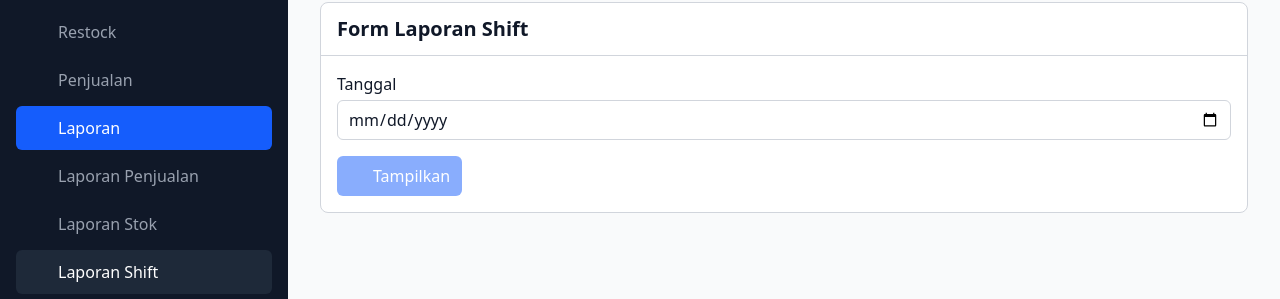
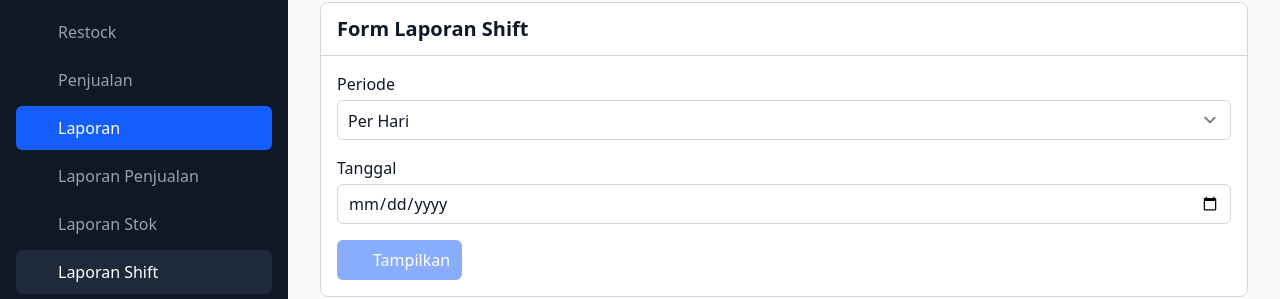
Before and after one commit to ibrahimalanshor/bisnet, a Vue app: page /report/shift in a window 1280 px wide. Shown: the part 158-457 px from the top of the page. Built offline with nearby package versions, Linux system fonts and the light colour scheme; some icons are missing; a web font is replaced by a local one.

Commit message:
shift report period

```diff
--- a/src/features/report/components/ReportShiftPage.vue
+++ b/src/features/report/components/ReportShiftPage.vue
@@ -6,9 +6,19 @@ import BaseInput from '../../../components/base/BaseInput.vue';
 import BaseButton from '../../../components/base/BaseButton.vue';
 import BaseTable from '../../../components/base/BaseTable.vue';
 import BasePagination from '../../../components/base/BasePagination.vue';
-import { reactive, ref } from 'vue';
-import { formatCurrency, formatDate, sleep } from '../../../utils/common.js';
+import BaseSelect from '../../../components/base/BaseSelect.vue';
+import BaseMonthSelect from '../../../components/base/BaseMonthSelect.vue';
+import BaseYearSelect from '../../../components/base/BaseYearSelect.vue';
+import { reactive, ref, computed } from 'vue';
+import {
+  formatCurrency,
+  formatDate,
+  sleep,
+  getMonthNames,
+} from '../../../utils/common.js';
 import data from '../data/shift.json';
+
+const months = getMonthNames();
 
 const tableColumns = [
   { id: 'code', name: 'Kode', value: () => '001' },
@@ -48,10 +58,40 @@ const reports = ref(data.slice(0, 10));
 const resultVisible = ref(false);
 const loadingResult = ref(false);
 const filter = reactive({
+  period: 'daily',
   date: null,
+  month: 1,
+  year: new Date().getFullYear(),
 });
 const query = reactive({
   page: 1,
+});
+
+const formValid = computed(() => {
+  if (filter.period === 'daily') {
+    return !!filter.date;
+  }
+
+  if (filter.period === 'monthly') {
+    return filter.month && filter.year;
+  }
+
+  return !!filter.year;
+});
+const title = computed(() => {
+  if (!formValid.value) {
+    return null;
+  }
+
+  if (filter.period === 'daily') {
+    return `Laporan Shift ${formatDate(filter.date, 'DD MMMM YYYY')}`;
+  }
+
+  if (filter.period === 'monthly') {
+    return `Laporan Shift Bulan ${months[filter.month]} ${filter.year}`;
+  }
+
+  return `Laporan Shift Tahun ${filter.year}`;
 });
 
 async function loadResult() {
@@ -62,6 +102,11 @@ async function loadResult() {
 
   loadingResult.value = false;
 }
+function onChangePeriod() {
+  filter.date = null;
+  filter.month = 1;
+  filter.year = new Date().getFullYear();
+}
 </script>
 
 <template>
@@ -69,12 +114,55 @@ async function loadResult() {
 
   <BaseCard title="Form Laporan Shift">
     <form class="space-y-4" @submit.prevent="loadResult">
-      <BaseFormItem id="report_shift_form.date" label="Tanggal" v-slot="{ id }">
+      <BaseFormItem
+        id="report_shift_form.period"
+        label="Periode"
+        v-slot="{ id }"
+      >
+        <BaseSelect
+          :id="id"
+          :options="[
+            { id: 'daily', name: 'Per Hari' },
+            { id: 'monthly', name: 'Per Bulan' },
+            { id: 'yearly', name: 'Per Tahun' },
+          ]"
+          required
+          v-model="filter.period"
+          @change="onChangePeriod"
+        />
+      </BaseFormItem>
+      <BaseFormItem
+        v-if="filter.period === 'daily'"
+        id="report_shift_form.date"
+        label="Tanggal"
+        v-slot="{ id }"
+      >
         <BaseInput type="date" :id="id" required v-model="filter.date" />
       </BaseFormItem>
+      <div
+        v-if="filter.period === 'monthly' || filter.period === 'yearly'"
+        class="grid grid-cols-2 gap-4"
+      >
+        <BaseFormItem
+          v-if="filter.period === 'monthly'"
+          id="report_shift_form.month"
+          label="Bulan"
+          v-slot="{ id }"
+        >
+          <BaseMonthSelect :id="id" required v-model="filter.month" />
+        </BaseFormItem>
+        <BaseFormItem
+          id="report_shift_form.year"
+          label="Tahun"
+          :class="filter.period === 'yearly' ? 'col-span-2' : ''"
+          v-slot="{ id }"
+        >
+          <BaseYearSelect :id="id" required v-model="filter.year" />
+        </BaseFormItem>
+      </div>
       <BaseButton
         icon="ri:file-list-2-fill"
-        :disabled="!filter.date"
+        :disabled="!formValid"
         :loading="loadingResult"
         >Tampilkan</BaseButton
       >
@@ -83,7 +171,7 @@ async function loadResult() {
 
   <BaseCard
     v-if="resultVisible"
-    :title="`Laporan Shift ${formatDate(filter.date, 'DD MMMM YYYY')}`"
+    :title="title"
     :custom-class="{
       header:
         'flex-col items-start gap-2 md:flex-row md:items-center lg:flex-col lg:items-start xl:flex-row xl:items-center',
```
